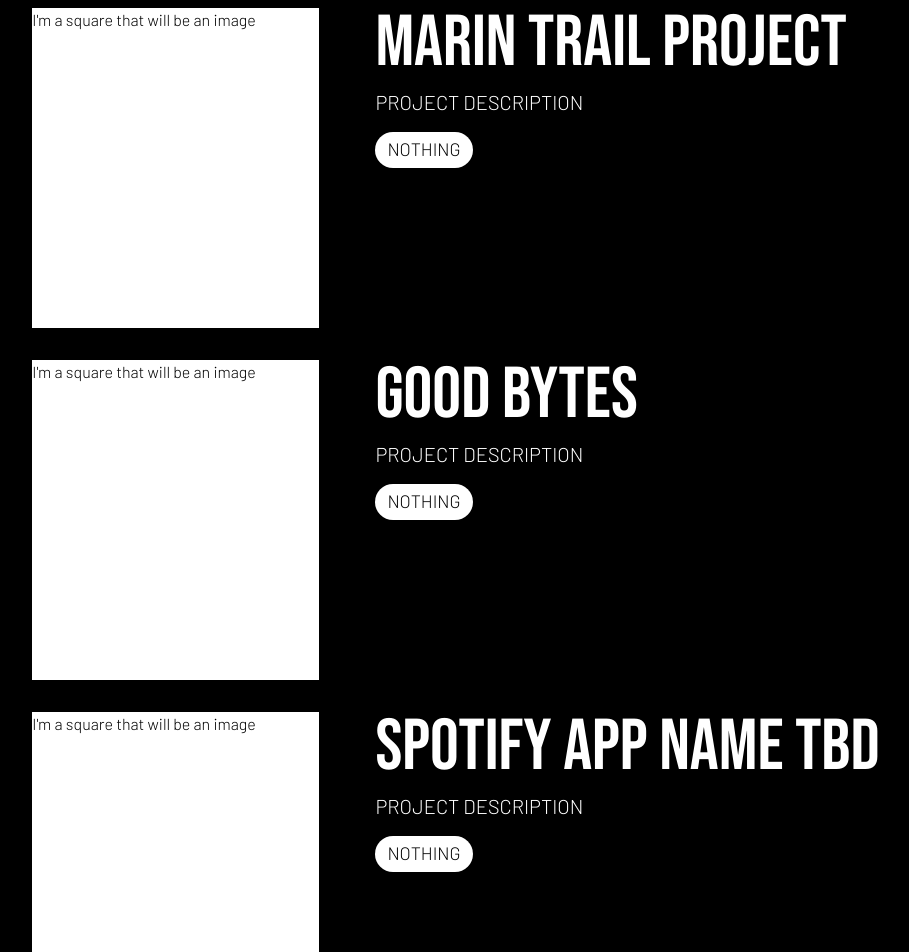
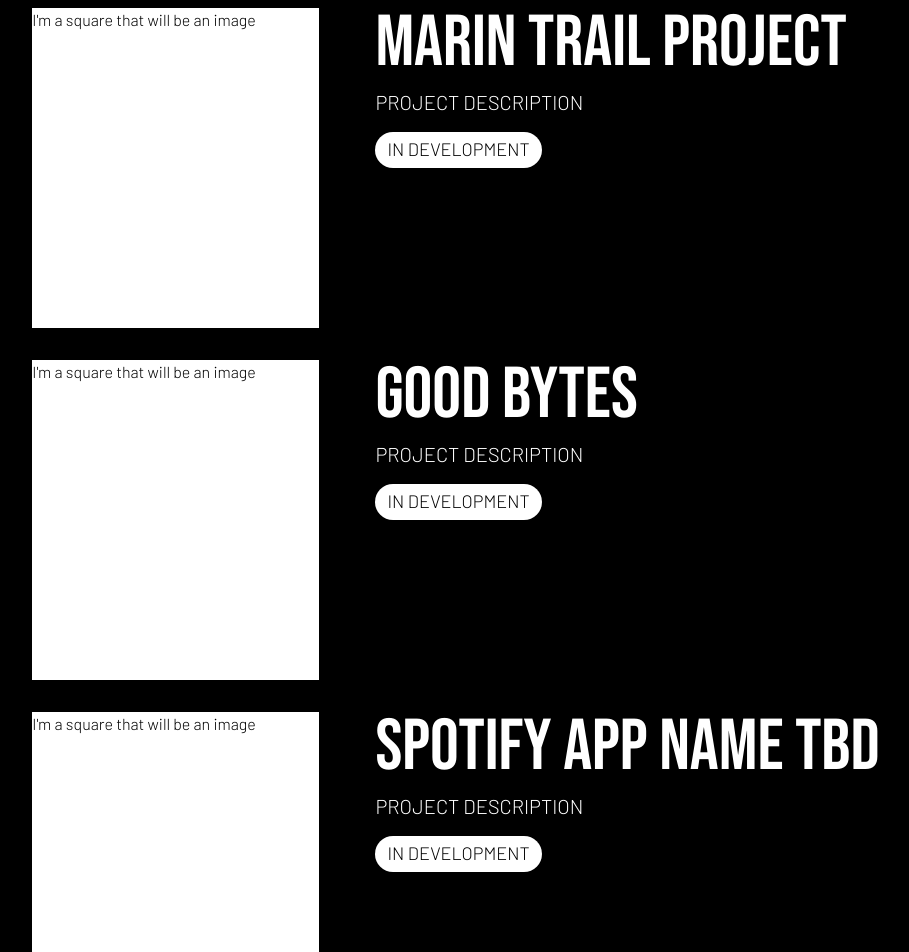
Before and after one commit to cadesmith/PortfolioSite, a Next.js app: page /projects in a window 1280 px wide. Shown: the part 120-1072 px from the top of the page, without its empty margins (181-1090 px from the left). Built offline with nearby package versions, Linux system fonts and the light colour scheme.

Commit message:
made front text load in after image on home page

```diff
--- a/app/about/page.tsx
+++ b/app/about/page.tsx
@@ -19,10 +19,10 @@ export default function About() {
             />
           </div>
           <div className="flex flex-col w-1/3 pl-10 mt-auto mb-28">
-            <div className="text-">
+            <div className="">
               <h1 className={bebas.className}>Hi, I'm Cade.</h1>
             </div>
-            <div className='text-2xl'>
+            <div className='text-xl'>
               <p>I'm a developer, photographer, and graphic artist based in the Bay Area. I attended Colgate University in Hamilton, NY
               where I studied computer science and art history. Now I build responsive, effective web applications. When I'm not coding,
               you can find me hiking, mountain biking, or spending time with my three dogs.
--- a/app/page.tsx
+++ b/app/page.tsx
@@ -1,12 +1,16 @@
+"use client"
 import Image from "next/image";
 import { Bebas_Neue } from 'next/font/google'
 import gsap from 'gsap';
-import { useGSAP } from '@gsap/react';
+import { useState } from "react";
 
 
 const bebas = Bebas_Neue({ weight: "400", subsets: ["latin"] })
 
 export default function Home() {
+
+  const [imageLoaded, setImageLoaded] = useState(false);
+
   return (
     <main className="relative w-screen h-screen overflow-hidden">
       <div className="absolute inset-0">
@@ -17,13 +21,16 @@ export default function Home() {
           objectFit="cover"
           quality={100}
           priority
+          onLoad={() => setImageLoaded(true)}
         />
       </div>
-      <div className="relative z-10 flex items-center justify-center w-full h-full">
+      {imageLoaded && (
+        <div className="relative z-10 flex items-center justify-center w-full h-full">
         <div className="text-center fade-in">
           <h1 className={bebas.className}>WELCOME</h1>
         </div>
       </div>
+      )}
     </main>
   );
 }
--- a/app/projects/page.tsx
+++ b/app/projects/page.tsx
@@ -6,15 +6,15 @@ export default function Projects() {
     <div className='space-y-8'>
       <Project
         title={'MARIN TRAIL PROJECT'}
-        stack={['NOTHING']}
+        stack={['IN DEVELOPMENT']}
       />
       <Project
         title={'GOOD BYTES'}
-        stack={['NOTHING']}
+        stack={['IN DEVELOPMENT']}
       />
       <Project
         title={'SPOTIFY APP NAME TBD'}
-        stack={['NOTHING']}
+        stack={['IN DEVELOPMENT']}
       />
       <Project
         title={'PORTFOLIO WEBSITE'}
```
